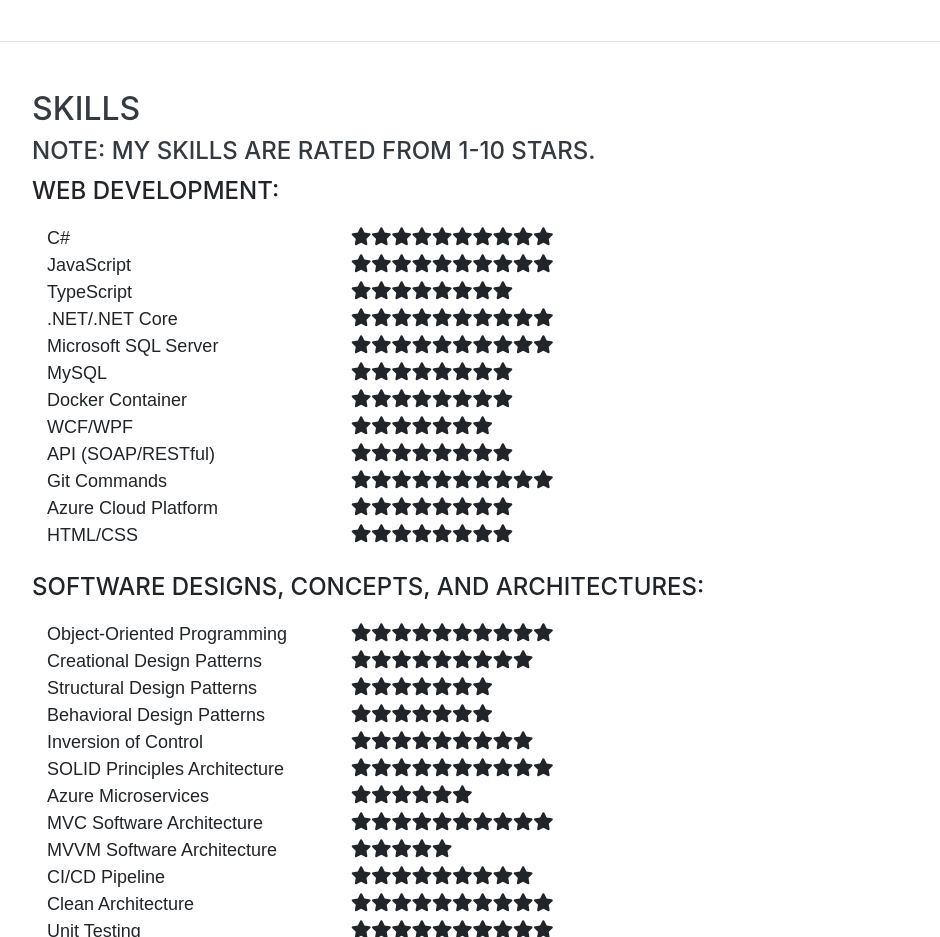
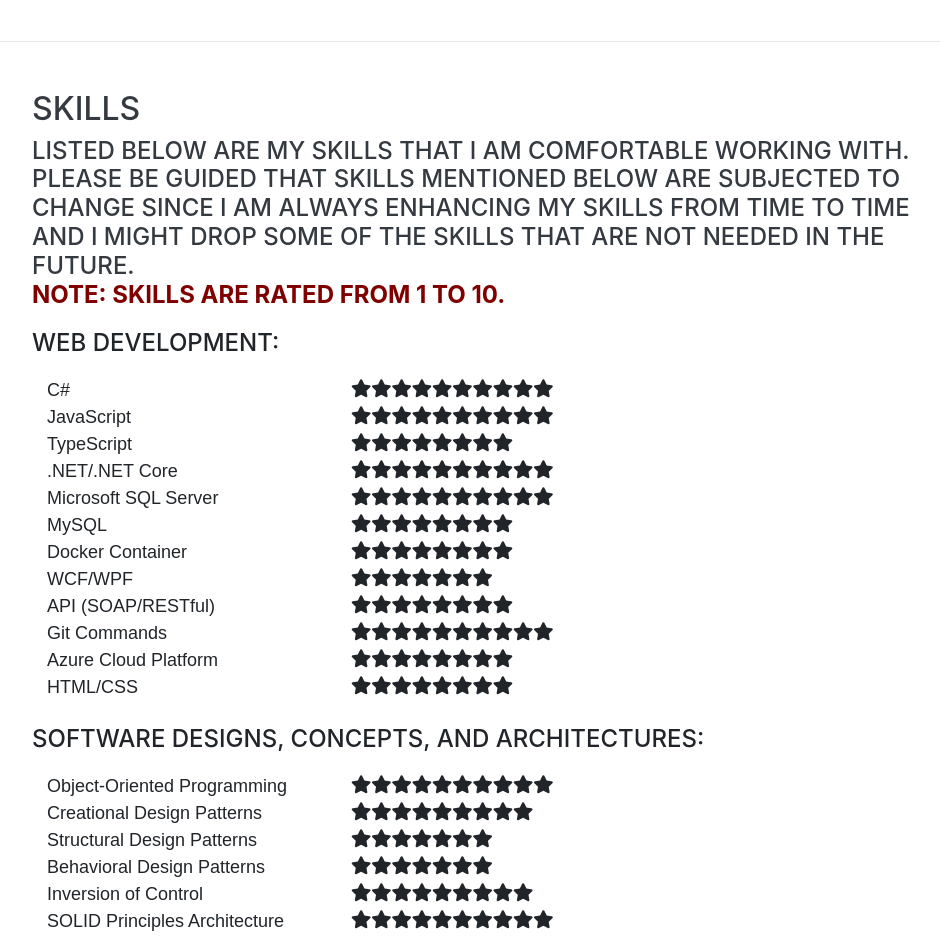
Before and after one commit to ajqportal/ajqportal.github.io, a website with bundled scripts: page index.html in a window 1280 px wide. Shown: the part 3780-4717 px from the top of the page, without its empty margins (288-1228 px from the left). Built offline with nearby package versions, Linux system fonts and the light colour scheme; a web font is replaced by a local one.

Commit message:
added details on skills

```diff
--- a/index.html
+++ b/index.html
@@ -220,7 +220,7 @@
     <section class="resume-section p-3 p-lg-5 d-flex align-items-center" id="skills">
       <div class="w-100">
         <h2 class="mb-2">Skills</h2>
-        <h4 class="mb-2">Note: My skills are rated from 1-10 stars.</h4>
+        <h4 class="subheading mb-3">Listed below are my skills that I am comfortable working with.  Please be guided that skills mentioned below are subjected to change since I am always enhancing my skills from time to time and I might drop some of the skills that are not needed in the future. </br /><span style="color: maroon; font-weight: bold;">Note: Skills are rated from 1 to 10.</span></h4>
         <div class="subheading mb-3">Web Development:</div>
         <div id="ratings" class="container">
           <div class="row justify-content-start">
```
